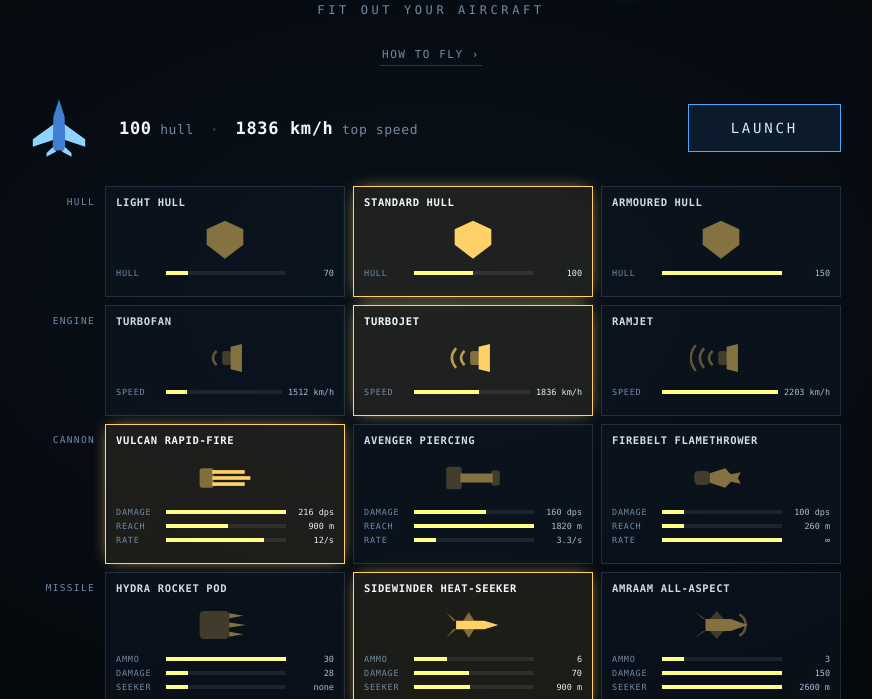
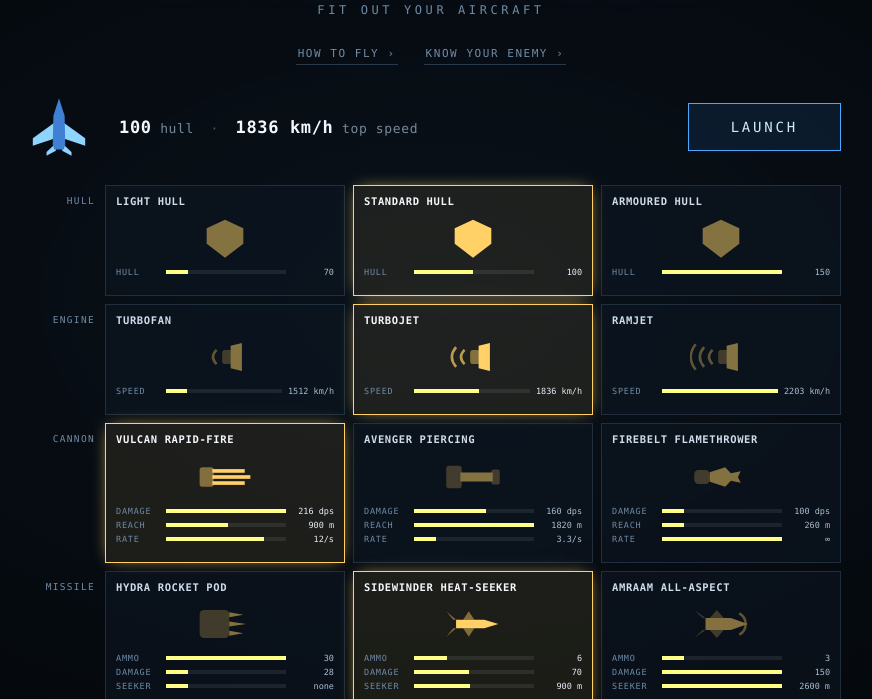
Before and after one commit to jbe456/afterburner, a website with bundled scripts: page index.html in a window 1280 px wide. Shown: the part 101-800 px from the top of the page, without its empty margins (209-1081 px from the left). Built offline with nearby package versions, Linux system fonts and the light colour scheme.

Commit message:
Pair the two reading links under the title
"Know your enemy" moves up beside "How to fly" as one nav row, rather than
sitting alone at the foot of the hangar. Both screens are reference material
reached the same way and returned from the same way, so they now look like it.

Co-Authored-By: Claude Opus 5 <noreply@anthropic.com>

```diff
--- a/src/styles.css
+++ b/src/styles.css
@@ -52,8 +52,15 @@ h1 {
   text-transform: uppercase;
 }
 
-/* The help link rides just under the title rather than at the foot. */
-#help { margin-top: 0; margin-bottom: 18px; }
+/* Both reading screens are reached from one row under the title. */
+.nav {
+  display: flex;
+  justify-content: center;
+  gap: 26px;
+  margin-bottom: 18px;
+}
+
+.nav .linkish { margin-top: 0; }
 
 /* Short rules that the key list cannot carry on its own. */
 .notes {
--- a/src/ui/screens.js
+++ b/src/ui/screens.js
@@ -151,7 +151,10 @@ export function showMenu(onStart, onShowIntel, onShowHelp) {
   panel().innerHTML = `
     <h1>AFTERBURNER</h1>
     <div class="sub">Fit out your aircraft</div>
-    <button class="linkish" id="help">How to fly &rsaquo;</button>
+    <div class="nav">
+      <button class="linkish" id="help">How to fly &rsaquo;</button>
+      <button class="linkish" id="intel">Know your enemy &rsaquo;</button>
+    </div>
 
     <div class="airframe">
       <!-- Only the summary is re-rendered on a pick. The Launch button is a
@@ -168,8 +171,7 @@ export function showMenu(onStart, onShowIntel, onShowHelp) {
       ${weaponRow("bomb", "BOMB", BOMB_IDS, BOMBS)}
     </div>
 
-    <div class="hint">A longer bar is more of that thing</div>
-    <button class="linkish" id="intel">Know your enemy &rsaquo;</button>`;
+    <div class="hint">A longer bar is more of that thing</div>`;
 
   for (const opt of panel().querySelectorAll(".opt")) {
     opt.addEventListener("click", () => select(opt.dataset.slot, opt.dataset.id));
```
Also changed, not shown: README.md.
